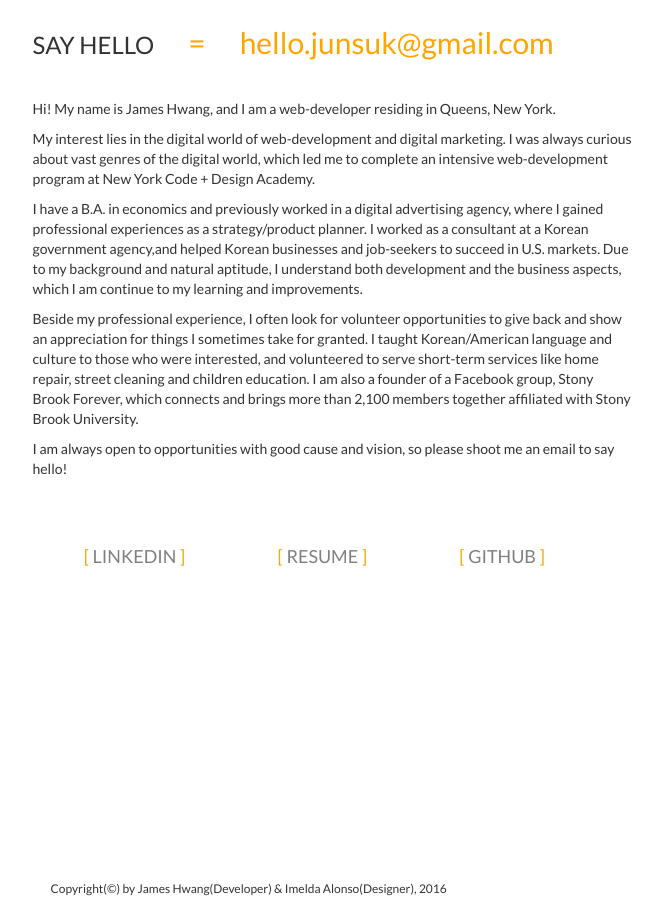
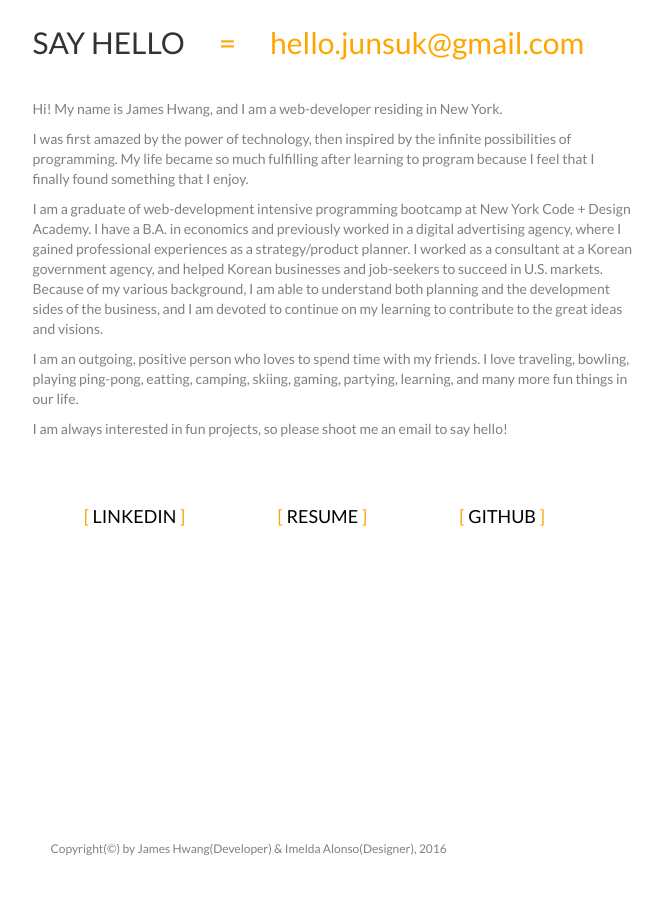
Before and after one commit to adlewic/Portfolio, a plain HTML site: page index.html in a window 1280 px wide. Shown: the part 1580-2502 px from the top of the page, without its empty margins (295-958 px from the left). After the commit the page ends 2462 px from the top, so only its background shows below. Drawn offline with nearby package versions, Linux system fonts and the light colour scheme.

Commit message:
about me added

```diff
--- a/css/index.css
+++ b/css/index.css
@@ -75,12 +75,14 @@ body {
 	display: inline-block;
 }
 .project_description {
+	color: grey;
 	font-size: 11px;
 }
 .detail_description {
 	font-size: 12px;
 	margin-left: 2%;
 	width: 290px;
+	color: grey;
 }
 #project_section ul li {
 	list-style: none;
@@ -88,7 +90,7 @@ body {
 }
 
 #project_section ul li a {
-	color: grey;
+	color: black;
 	font-size: 18px;
 	text-decoration: underline;
 }
@@ -117,13 +119,14 @@ body {
 #say_hello2 {
 	color: orange;
 	display: inline-block;
-	margin-left: 15%;
+	margin-left: 7%;
 }
 #about_me {
-	margin-left: 16%;
+	margin-left: 11%;
 	margin-top: 10px;
-	width: 260px;
+	width: 290px;
 	font-size: 13px;
+	color: grey;
 }
 #contacts ul {
 	margin-top: 40px;
@@ -136,7 +139,7 @@ body {
 	margin-top: 15px;
 }
 #contacts ul li a{
-	color: grey;
+	color: black;
 	font-size: 16px;
 }
 #contacts ul li a:hover{
@@ -156,6 +159,7 @@ body {
 	width: 350px;
 	margin-top: 100px;
 	padding-bottom: 10px;
+	color: grey;
 }
 /* Small devices (tablets, 768px and up) */
 @media (min-width: 768px) {
@@ -279,7 +283,6 @@ body {
 		margin-right: 40px;
 	}
 	#project_section ul li a {
-		color: grey;
 		font-size: 21px;
 	}
 	#project_section ul li a:hover {
--- a/index.html
+++ b/index.html
@@ -64,7 +64,7 @@
 							<span class="array_color">"</span> API <span class="array_color">" ]</span>
 						</div><br>
 						<div class="project_description">
-							<p>TEAM PROJECT / BACKEND-DEVELOPER</p>
+							<p>GROUP PROJECT / BACKEND-DEVELOPER</p>
 						</div>
 						<div class="detail_description">
 							<p>Lorem ipsum dolor sit amet, consectetur adipisicing elit, sed do eiusmod
@@ -132,7 +132,7 @@
 		<div class="row" id="about_nav">
 			<div class="col-md-12 col-xs-12" id="about_section">
 				<div id="say_hello">
-					<h3>SAY HELLO</h3>
+					<h2>SAY HELLO</h2>
 				</div>
 				<div id="orange_hello">
 					=
@@ -141,14 +141,15 @@
 					<h2>hello.junsuk@gmail.com</h2>
 				</div>
 				<div id="about_me">
-					<p>Hi! My name is James Hwang, and I am a web-developer residing in Queens, New York.</p>
-					<p>My interest lies in the digital world of web-development and digital marketing. I was always curious about vast genres of the digital world, which led me to complete an intensive web-development program at New York Code + Design Academy. </p>
+					<p>Hi! My name is James Hwang, and I am a web-developer residing in New York.</p>
 
-					<p>I have a B.A. in economics and previously worked in a digital advertising agency, where I gained professional experiences as a strategy/product planner. I worked as a consultant at a Korean government agency,and helped Korean businesses and job-seekers to succeed in U.S. markets. Due to my background and natural aptitude, I understand both development and the business aspects, which I am continue to  my learning and improvements. </p>
+					<p>I was first amazed by the power of technology, then inspired by the infinite possibilities of programming. My life became so much fulfilling after learning to program because I feel that I finally found something that I enjoy.</p>
 
-					<p>Beside my professional experience, I often look for volunteer opportunities to give back and show an appreciation for things I sometimes take for granted. I taught Korean/American language and culture to those who were interested, and volunteered to serve short-term services like home repair, street cleaning and children education. I am also a founder of a Facebook group, Stony Brook Forever, which connects and brings more than 2,100 members together affiliated with Stony Brook University.</p>
+					<p>I am a graduate of web-development intensive programming bootcamp at New York Code + Design Academy. I have a B.A. in economics and previously worked in a digital advertising agency, where I gained professional experiences as a strategy/product planner. I worked as a consultant at a Korean government agency, and helped Korean businesses and job-seekers to succeed in U.S. markets. Because of my various background, I am able to understand both planning and the development sides of the business, and I am devoted to continue on my learning to contribute to the great ideas and visions. </p>
 
-					<p>I am always open to opportunities with good cause and vision, so please shoot me an email to say hello! </p>
+					<p>I am an outgoing, positive person who loves to spend time with my friends. I love traveling, bowling, playing ping-pong, eatting, camping, skiing, gaming, partying, learning, and many more fun things in our life. </p>
+
+					<p>I am always interested in fun projects, so please shoot me an email to say hello! </p>
 				</div>
 				<div id="contacts">
 					<ul>
```
